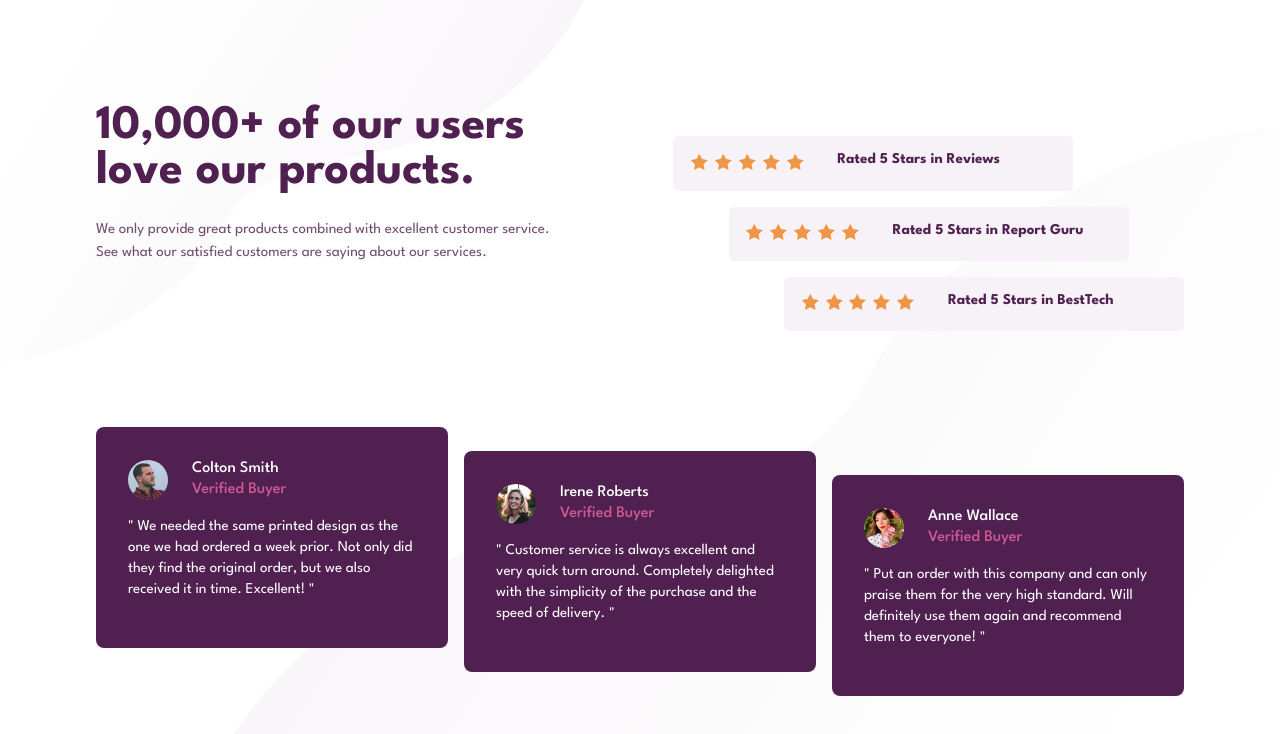
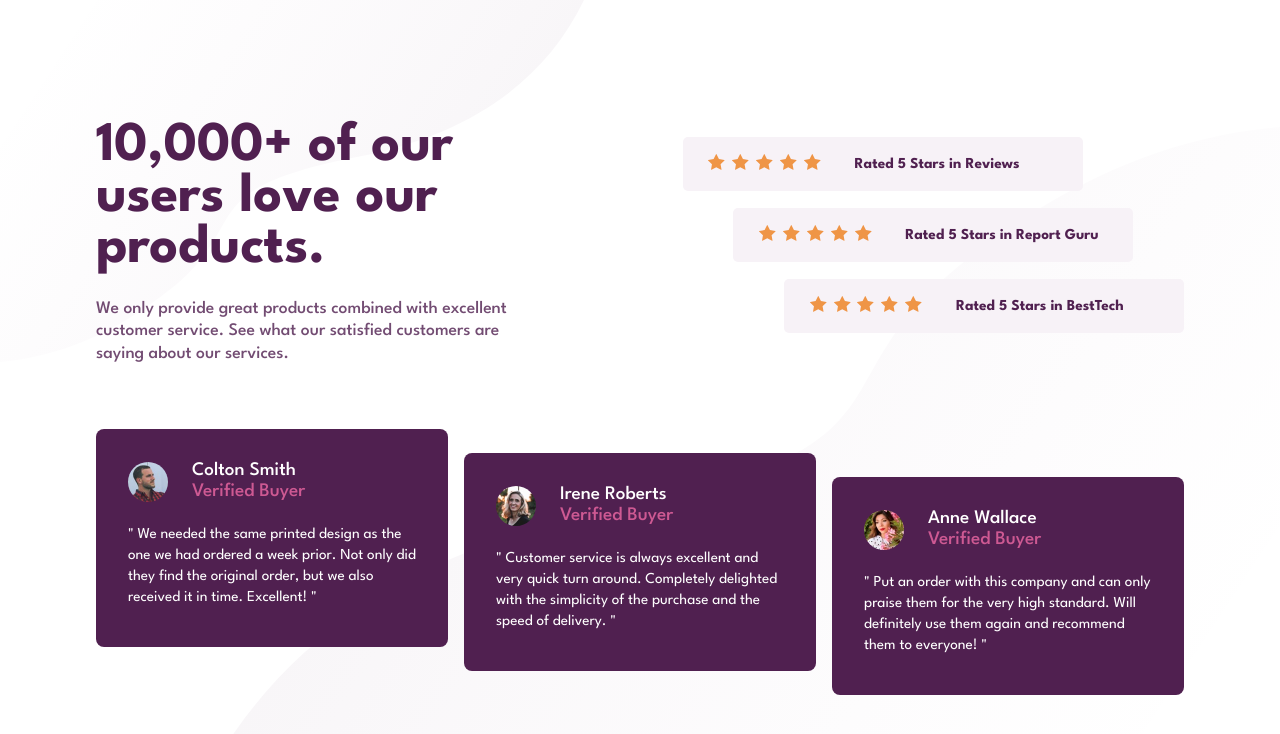
Before and after one commit to abulhashim/Social-Proof-Section, a plain HTML site: page index.html in a window 1280 px wide. Drawn offline with Linux system fonts and the light colour scheme.

Commit message:
Add: MD;1400

```diff
--- a/styles.css
+++ b/styles.css
@@ -26,14 +26,14 @@ body {
 }
 
 h1 {
-  font-size: 3rem;
+  font-size: 3.5rem;
   font-weight: 700;
   margin-bottom: 1.5rem;
 }
 
 h2,
 h3 {
-  font-size: 1rem;
+  font-size: 1.2rem;
   font-weight: 500;
 }
 
@@ -47,24 +47,25 @@ h3 {
   display: flex;
   flex-direction: column;
   justify-content: center;
-  align-items: center;
   padding: 0 5rem;
   gap: 2rem;
 }
 
 .upper-box {
   display: flex;
-  gap: 2rem;
+  gap: 3rem;
 }
 
 .intro {
   width: 50%;
-  padding: 1rem 4rem 1rem 1rem;
+  padding: 2rem 6rem 1rem 1rem;
 }
 
 .intro p {
+  font-size: 1.1rem;
   opacity: 0.8;
   line-height: 1.4rem;
+  font-weight: 500;
 }
 
 .ratings-box {
@@ -77,9 +78,10 @@ h3 {
 [class|="rating"] {
   width: 25rem;
   display: flex;
+  align-items: center;
   gap: 2rem;
   background-color: var(--LightGrayishMagenta);
-  padding: 1rem;
+  padding: 1rem 1.5rem;
   margin: 1rem;
   border-radius: 5px;
 }
@@ -89,7 +91,10 @@ h3 {
 }
 
 .ratings-box p {
+  font-size: 0.95rem;
   font-weight: 700;
+  margin: 0;
+  padding: 0;
 }
 
 .rating-2 {
@@ -102,6 +107,7 @@ h3 {
 
 .testimonials {
   display: flex;
+  justify-content: center;
 }
 
 [class|="container"] {
@@ -116,7 +122,8 @@ h3 {
 }
 
 [class|="container"] p {
-  margin: 1rem 0;
+  font-size: 0.95rem;
+  margin: 1.35rem 0 0.5rem;
 }
 
 .cont-header {
@@ -153,6 +160,7 @@ h3 {
 
   .wrapper {
     padding: 3rem 0;
+    align-items: center;
   }
 
   .upper-box {
@@ -202,3 +210,13 @@ h3 {
     margin-top: 0rem;
   }
 }
+
+@media screen and (min-width: 1400px) {
+  .wrapper {
+    padding: 0 7rem;
+  }
+
+  .upper-box {
+    margin: 0 3.3rem;
+  }
+}
```
